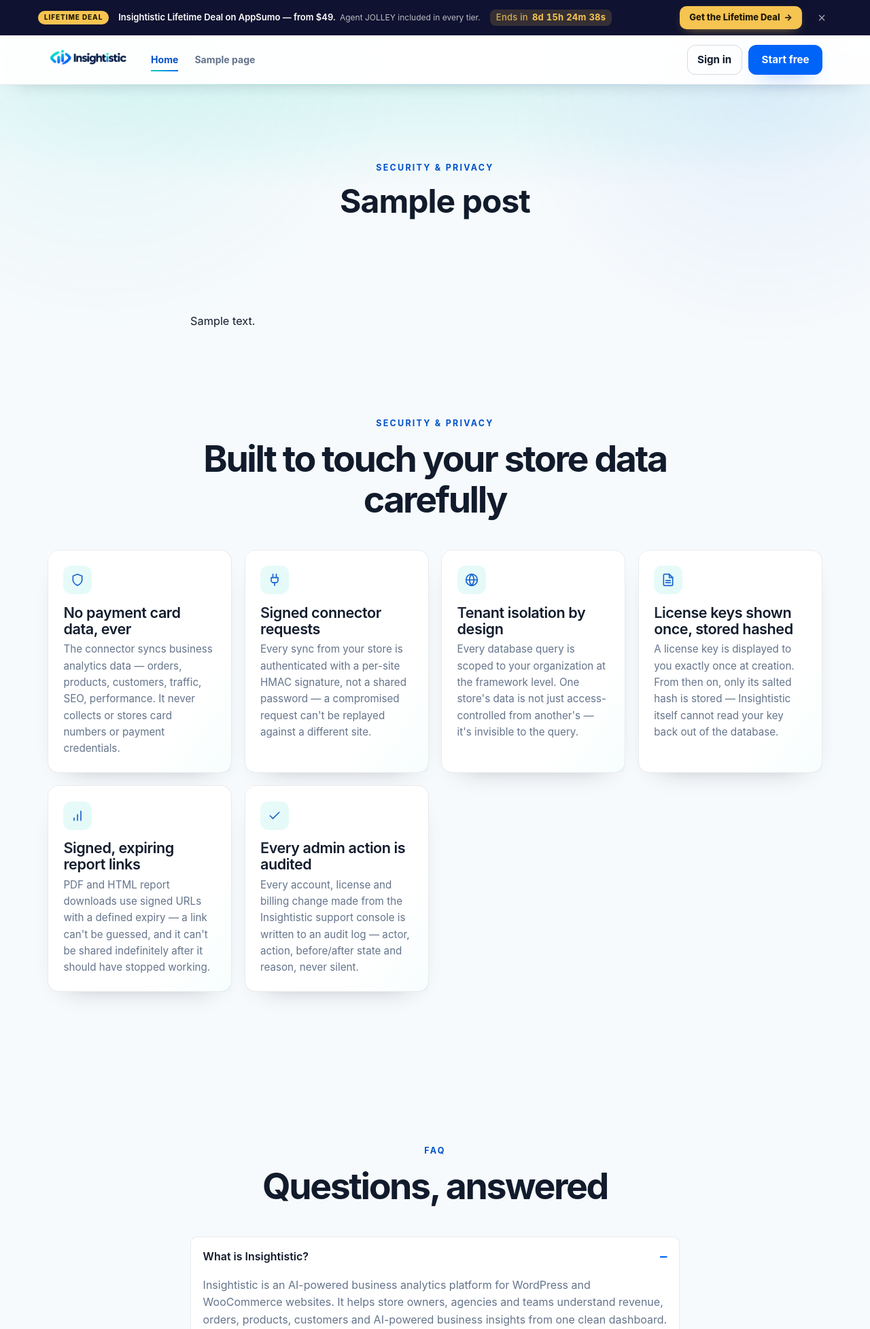
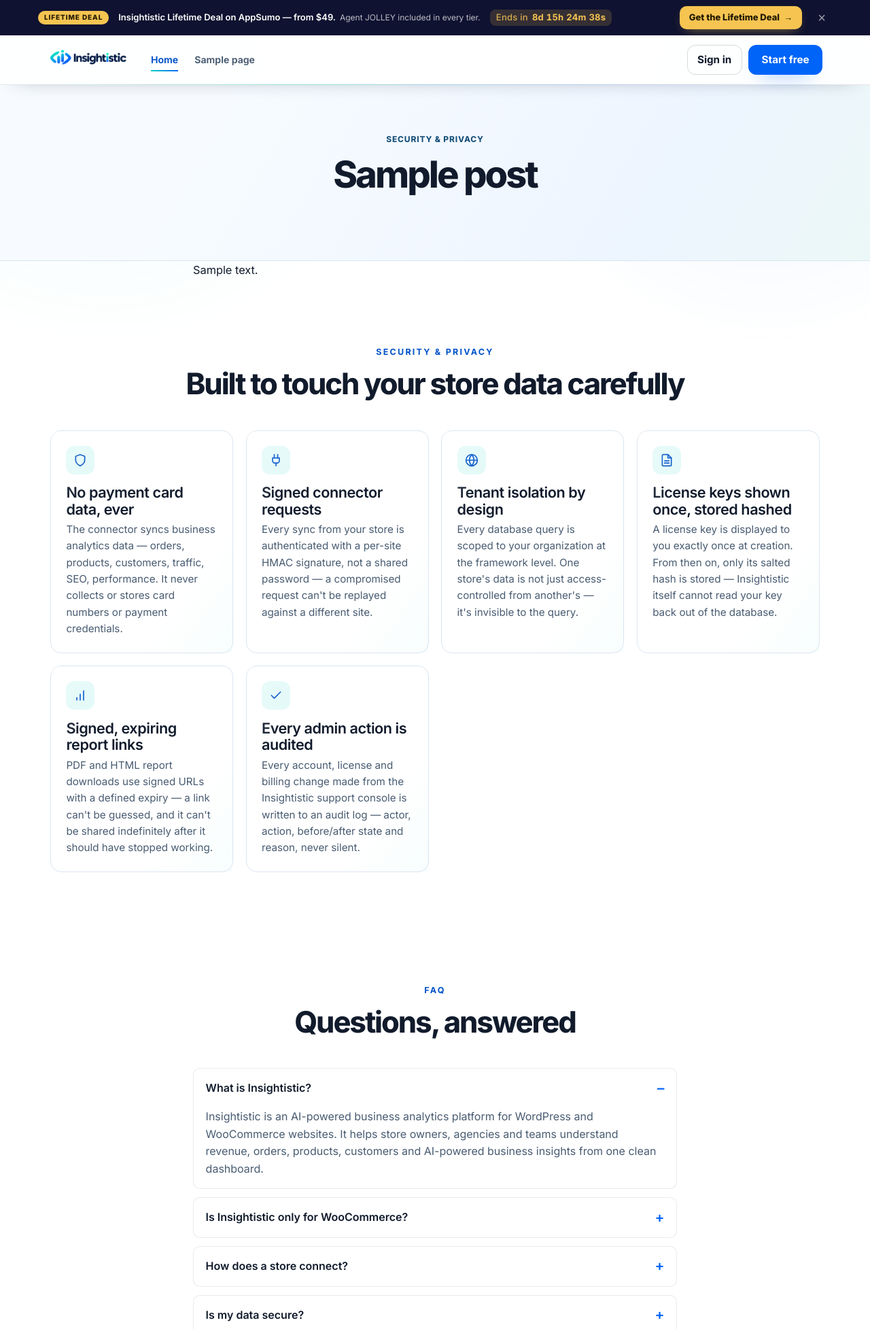
Before and after one commit to Shubochandrosarker/insightistic-website, a WordPress theme: template insightistic-marketing/page-templates/template-security.php in a window 1280 px wide. Shown: the top 1955 px of the page at 68% size. Run offline with PHP 8.4 and a stand-in for WordPress, Linux system fonts and the light colour scheme; the site name, menu and one post (Sample post) are stand-ins, and other content is empty; some libraries are stand-ins or nearby versions.

Commit message:
Use the homepage design system across public templates

```diff
--- /dev/null
+++ b/insightistic-marketing/assets/css/marketing-design.css
@@ -0,0 +1,159 @@
+/* Shared visual language for the public Insightistic marketing templates. */
+@font-face {
+  font-family: "Insightistic Inter";
+  src: url("../fonts/inter-latin.woff2") format("woff2");
+  font-style: normal;
+  font-weight: 400 800;
+  font-display: swap;
+}
+
+:root {
+  --ins-design-font: "Insightistic Inter", system-ui, "Segoe UI", sans-serif;
+  --ins-design-ink: #111b2c;
+  --ins-design-muted: #485b71;
+  --ins-design-border: #dbe5ef;
+  --ins-design-canvas: #f7fafc;
+  --ins-design-tint: #edf5ff;
+  --ins-design-action: #0052c9;
+  --ins-design-hover: #003f9e;
+  --ins-design-teal: #087e86;
+  --ins-design-navy: #0b1727;
+  --ins-design-radius: 16px;
+  --ins-design-button-radius: 10px;
+  --ins-design-hero: linear-gradient(120deg, #f7fbff 24%, #edf5ff 74%, #ecf8f7);
+  --ins-design-gutter: clamp(15px, 3vw, 24px);
+  --ins-design-section: clamp(44px, 6.4vw, 92px);
+  --font: var(--ins-design-font);
+  --fg-muted: var(--ins-design-muted);
+}
+
+body {
+  background: #fff;
+  color: var(--ins-design-ink);
+}
+
+.ins-main .ins-container {
+  padding-inline: var(--ins-design-gutter);
+}
+
+.ins-main .ins-section {
+  padding-block: var(--ins-design-section);
+}
+
+.ins-main :is(.ins-page-hero, .ins-ltd-hero, .ins-legal-hero, .ins-integrations-hero, .ins-giveaway__hero, .ins-hero) {
+  background: var(--ins-design-hero);
+  border-block-end: 1px solid var(--ins-design-border);
+}
+
+.ins-main :is(.ins-page-hero, .ins-ltd-hero, .ins-legal-hero) {
+  padding-block: clamp(40px, 5.5vw, 76px);
+}
+
+.ins-main :is(.ins-page-hero__title, .ins-page-title, .ins-article__title, .ins-404__title, .ins-hero__title) {
+  color: var(--ins-design-ink);
+  font-size: clamp(2.08rem, 4.25vw, 3.65rem);
+  font-weight: 770;
+  letter-spacing: -.054em;
+  line-height: 1.08;
+  overflow-wrap: anywhere;
+  text-wrap: balance;
+}
+
+.ins-main :is(.ins-page-title, .ins-article__title, .ins-404__title) {
+  font-size: clamp(2rem, 3.7vw, 3.3rem);
+}
+
+.ins-main :is(.ins-page-hero, .ins-legal-hero, .ins-ltd-hero, .ins-giveaway__hero, .ins-integrations-hero) .ins-eyebrow {
+  color: #124d76;
+  font-size: .75rem;
+  font-weight: 750;
+  letter-spacing: .07em;
+}
+
+.ins-main :is(.ins-page-hero, .ins-integrations-hero, .ins-ltd-hero, .ins-giveaway__hero) .ins-lead,
+.ins-main .ins-hero__subtitle {
+  font-size: clamp(1.03rem, 1.45vw, 1.17rem);
+  line-height: 1.65;
+}
+
+.ins-main .ins-section__head h2 {
+  font-size: clamp(1.75rem, 3.4vw, 3.05rem);
+  font-weight: 750;
+  letter-spacing: -.048em;
+  line-height: 1.12;
+  text-wrap: balance;
+}
+
+.ins-main :is(.ins-page-header, .ins-article__header) {
+  background: var(--ins-design-hero);
+  border: 1px solid var(--ins-design-border);
+  border-radius: var(--ins-design-radius);
+  padding: clamp(20px, 4vw, 52px);
+}
+
+.ins-main.ins-404 {
+  background: var(--ins-design-hero);
+}
+
+.ins-main :is(.ins-guide-card, .ins-directory__topic, .ins-ecosystem-card, .ins-integration-card,
+.ins-postcard, .ins-feature, .ins-step, .ins-testimonial, .ins-sitemap__group, .ins-contact__card, .ins-form) {
+  background: #fff;
+  border-color: var(--ins-design-border);
+  border-radius: var(--ins-design-radius);
+  box-shadow: none;
+  min-inline-size: 0;
+}
+
+.ins-main :is(.ins-directory--guides, .ins-integrations-catalog, .ins-ltd-promise) {
+  background: var(--ins-design-canvas);
+}
+
+.ins-main :is(.ins-comparison__scroll, .ins-compare__scroll) {
+  border-color: var(--ins-design-border);
+  border-radius: var(--ins-design-radius);
+}
+
+.ins-main :is(.ins-comparison__table, .ins-compare__table) thead th {
+  background: var(--ins-design-tint);
+  color: var(--ins-design-ink);
+}
+
+.ins-main .ins-btn {
+  border-radius: var(--ins-design-button-radius);
+  text-wrap: balance;
+}
+
+.ins-main .ins-btn--brand {
+  background-color: var(--ins-design-action);
+  color: #fff;
+}
+
+.ins-main .ins-btn--brand:hover {
+  background-color: var(--ins-design-hover);
+  color: #fff;
+}
+
+.ins-main :focus-visible {
+  outline-color: var(--ins-design-action);
+}
+
+.ins-main .ins-legal-content .ins-prose,
+.ins-main:is(.ins-page-single, .ins-single) .ins-prose {
+  font-size: 1.04rem;
+  line-height: 1.75;
+}
+
+.ins-main .ins-prose :is(h2, h3, h4) {
+  scroll-margin-top: 8rem;
+  text-wrap: pretty;
+}
+
+@media (max-width: 470px) {
+  .ins-main :is(.ins-page-hero__title, .ins-page-title, .ins-article__title, .ins-404__title, .ins-hero__title) {
+    font-size: clamp(1.95rem, 8.2vw, 2.7rem);
+  }
+
+  .ins-main .ins-section__head h2 {
+    font-size: clamp(1.65rem, 6.4vw, 2.15rem);
+  }
+}
--- a/insightistic-marketing/functions.php
+++ b/insightistic-marketing/functions.php
@@ -16,7 +16,7 @@ if ( ! defined( 'ABSPATH' ) ) {
 
 // Keep the marketing theme's cache-busting version separate from the
 // Insightistic Connector plugin's global version constant.
-define( 'INSIGHTISTIC_MARKETING_VERSION', '1.7.1' );
+define( 'INSIGHTISTIC_MARKETING_VERSION', '1.8.0' );
 define( 'INSIGHTISTIC_DIR', get_template_directory() );
 define( 'INSIGHTISTIC_URI', get_template_directory_uri() );
 
--- a/insightistic-marketing/inc/enqueue.php
+++ b/insightistic-marketing/inc/enqueue.php
@@ -26,6 +26,7 @@ add_action(
 		wp_enqueue_style( 'insightistic-theme', $css . '/theme.css', array(), $ver );
 		wp_enqueue_style( 'insightistic-blocks', $css . '/blocks.css', array( 'insightistic-theme' ), $ver );
 		wp_enqueue_style( 'insightistic-responsive', $css . '/responsive.css', array( 'insightistic-theme' ), $ver );
+		wp_enqueue_style( 'insightistic-marketing-design', $css . '/marketing-design.css', array( 'insightistic-responsive' ), $ver );
 
 		// Core theme JS (mobile menu, FAQ accordion, header on scroll).
 		wp_enqueue_script( 'insightistic-theme', $js . '/theme.js', array(), $ver, true );
@@ -35,7 +36,7 @@ add_action(
 		wp_enqueue_style( 'insightistic-promo-bar', $css . '/promo-bar.css', array( 'insightistic-theme' ), $ver );
 		wp_enqueue_script( 'insightistic-promo-bar', $js . '/promo-bar.js', array(), $ver, true );
 		if ( is_front_page() ) {
-			wp_enqueue_style( 'insightistic-public-overview', $css . '/public-overview.css', array( 'insightistic-responsive' ), $ver );
+			wp_enqueue_style( 'insightistic-public-overview', $css . '/public-overview.css', array( 'insightistic-marketing-design' ), $ver );
 			wp_enqueue_script( 'insightistic-public-overview', $js . '/public-overview.js', array(), $ver, true );
 		}
 		// Pricing comparison assets belong to the dedicated pricing page.
--- a/insightistic-marketing/style.css
+++ b/insightistic-marketing/style.css
@@ -4,7 +4,7 @@ Theme URI: https://insightistic.com
 Author: WordPressistic
 Author URI: https://insightistic.com
 Description: Premium light SaaS marketing theme for Insightistic — AI Business Analytics for WordPress & WooCommerce. Mobile-first, fast, SEO-friendly and Formistic-ready. The SaaS app and dashboard live separately at app.insightistic.com; this theme only powers the public marketing website.
-Version: 1.7.1
+Version: 1.8.0
 Requires at least: 6.4
 Tested up to: 6.7
 Requires PHP: 8.0
```
Also changed, not shown: insightistic-marketing/assets/css/public-overview.css (+11 -18 lines).
